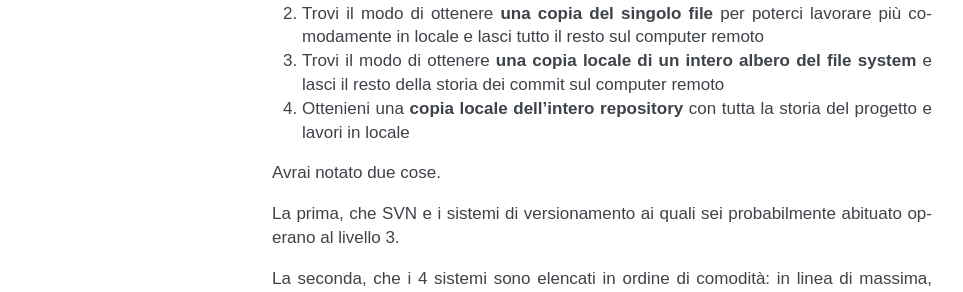
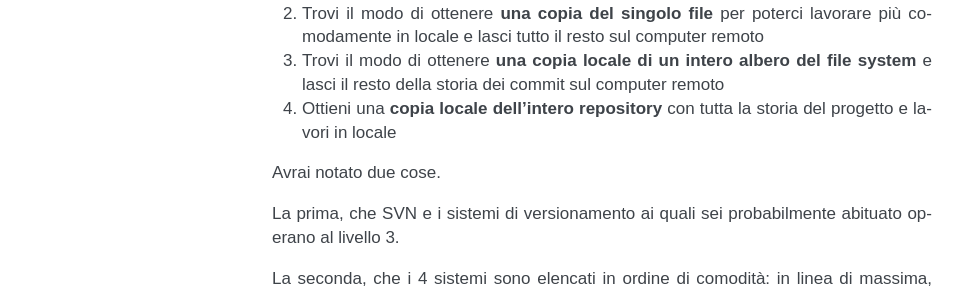
Before and after one commit to arialdomartini/get-git, a Sphinx documentation site: the page built from docs/internal.rst, in a window 1280 px wide and 900 px high, scrolled down 653 px. Shown: the part 161-453 px from the top of the window, without its empty margins (148-1111 px from the left). Built offline with Sphinx 7.4.7, drawn with Linux system fonts in a browser that asks for light colours.

Commit message:
Update internal.rst

```diff
--- a/docs/internal.rst
+++ b/docs/internal.rst
@@ -46,7 +46,7 @@ remoto hai 4 modi per editare il codice
 3. Trovi il modo di ottenere **una copia locale di un intero albero del
    file system** e lasci il resto della storia dei commit sul computer
    remoto
-4. Ottenieni una **copia locale dell'intero repository** con tutta la
+4. Ottieni una **copia locale dell'intero repository** con tutta la
    storia del progetto e lavori in locale
 
 Avrai notato due cose.
```
